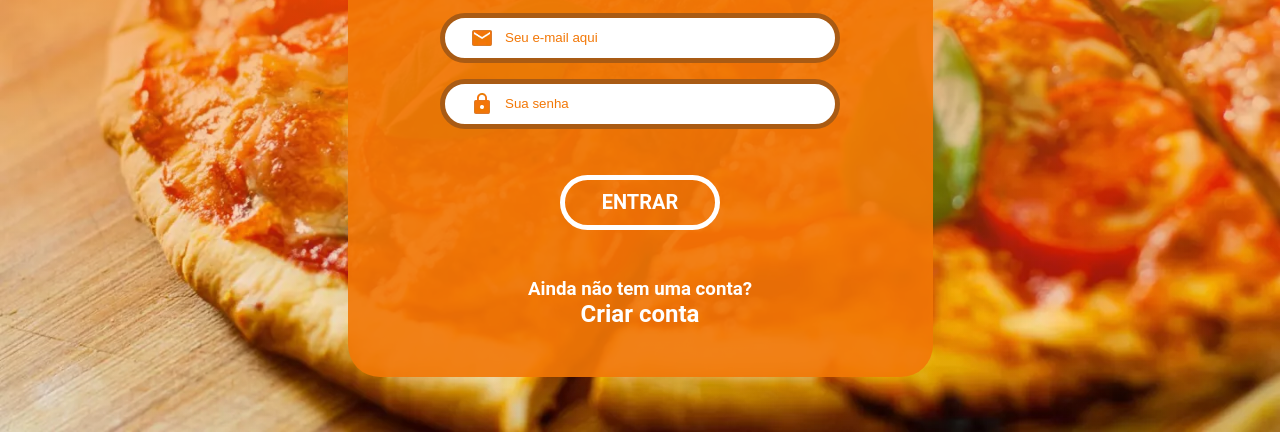
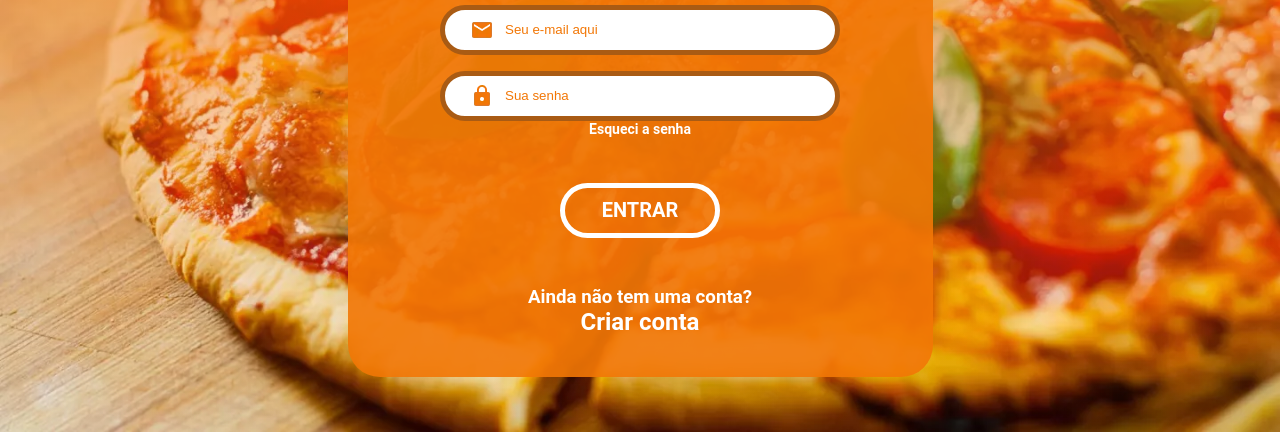
Before and after one commit to oghenrique/Front-Pizzaria, a plain HTML site: page pages/login.html in a window 1280 px wide. Shown: the part 368-800 px from the top of the page. Drawn offline with Linux system fonts and the light colour scheme.

Commit message:
iniciando responsividade

```diff
--- a/css/login.css
+++ b/css/login.css
@@ -41,7 +41,7 @@ main{
     color: #fff;
 }
 
-.input-container{
+/* .input-container{
     gap: 12px;
     display: flex;
     align-items: center;
@@ -71,7 +71,7 @@ input, input:focus{
     border: none;
     outline: 0;
     background: transparent;
-}
+}  */
 
 
 @media (min-width: 1200px) {
@@ -160,9 +160,6 @@ input, input:focus{
         padding-left: 3.75rem;
     }
 
-    .input-container::after{
-        display: none;
-    }
 
     ::placeholder{
         color: var(--cor-principal);
```
